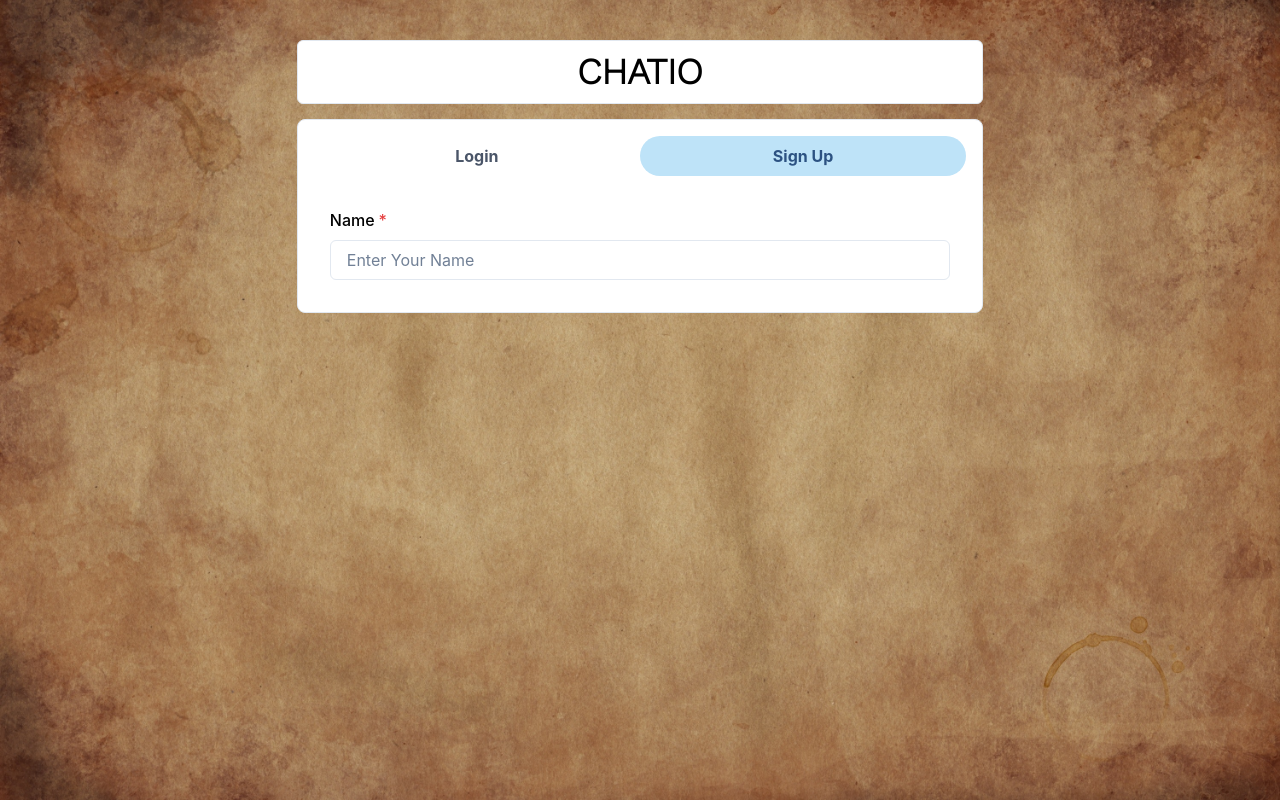
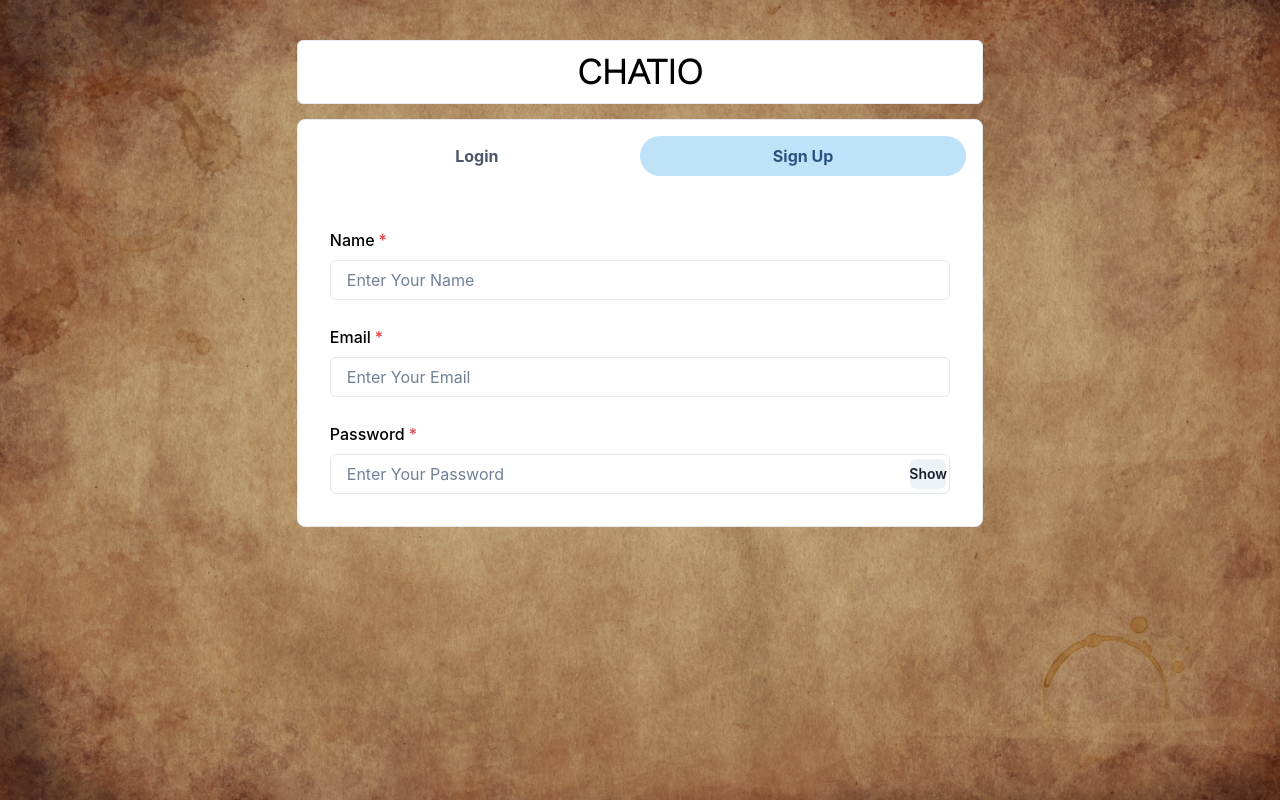
Before and after one commit to FarhadIbrahimov/myChatProject, a React (Vite) app in the folder client/: page / in a window 1280 px wide. Both pictures are taken after a click on the tab "Sign Up". Built offline with nearby package versions, Linux system fonts and the light colour scheme.

Commit message:
added Show/Hide button to password field using onClick

```diff
--- a/client/src/components/Authentication/Signup.jsx
+++ b/client/src/components/Authentication/Signup.jsx
@@ -1,20 +1,48 @@
-import { VStack } from "@chakra-ui/react";
-import { Input } from "@chakra-ui/input";
+import { VStack, Button } from "@chakra-ui/react";
+import { Input, InputGroup, InputRightElement } from "@chakra-ui/input";
 import { FormControl, FormLabel } from "@chakra-ui/form-control";
 import { useState } from "react";
 
 function Signup() {
+  const [show, setShow] = useState(false);
   const [name, setName] = useState();
   const [email, setEmail] = useState();
   const [confirmPassword, setConfirmPassword] = useState();
   const [password, setPassword] = useState();
   const [pic, setPic] = useState();
 
+  const handleCLick = () => setShow(!show);
+
   return (
     <VStack spacing="5px">
       <FormControl id="first-name" isRequired>
-        <FormLabel>Name</FormLabel>
-        <Input placeholder="Enter Your Name" onChange={(e) => e.target.value} />
+        <FormLabel mt="5">Name</FormLabel>
+        <Input
+          placeholder="Enter Your Name"
+          onChange={(e) => setName(e.target.value)}
+        />
+      </FormControl>
+      <FormControl id="email" isRequired>
+        <FormLabel mt="5">Email</FormLabel>
+        <Input
+          placeholder="Enter Your Email"
+          onChange={(e) => setEmail(e.target.value)}
+        />
+      </FormControl>
+      <FormControl id="password" isRequired>
+        <FormLabel mt="5">Password</FormLabel>
+        <InputGroup>
+          <Input
+            type={show ? "text" : "password"}
+            placeholder="Enter Your Password"
+            onChange={(e) => setPassword(e.target.value)}
+          />
+          <InputRightElement>
+            <Button h="1.85rem" size="sm" mr="1" onClick={handleCLick}>
+              {show ? "Hide" : "Show"}
+            </Button>
+          </InputRightElement>
+        </InputGroup>
       </FormControl>
     </VStack>
   );
```
Also changed, not shown: 1 other file (tests, documents, lock files or other folders).
